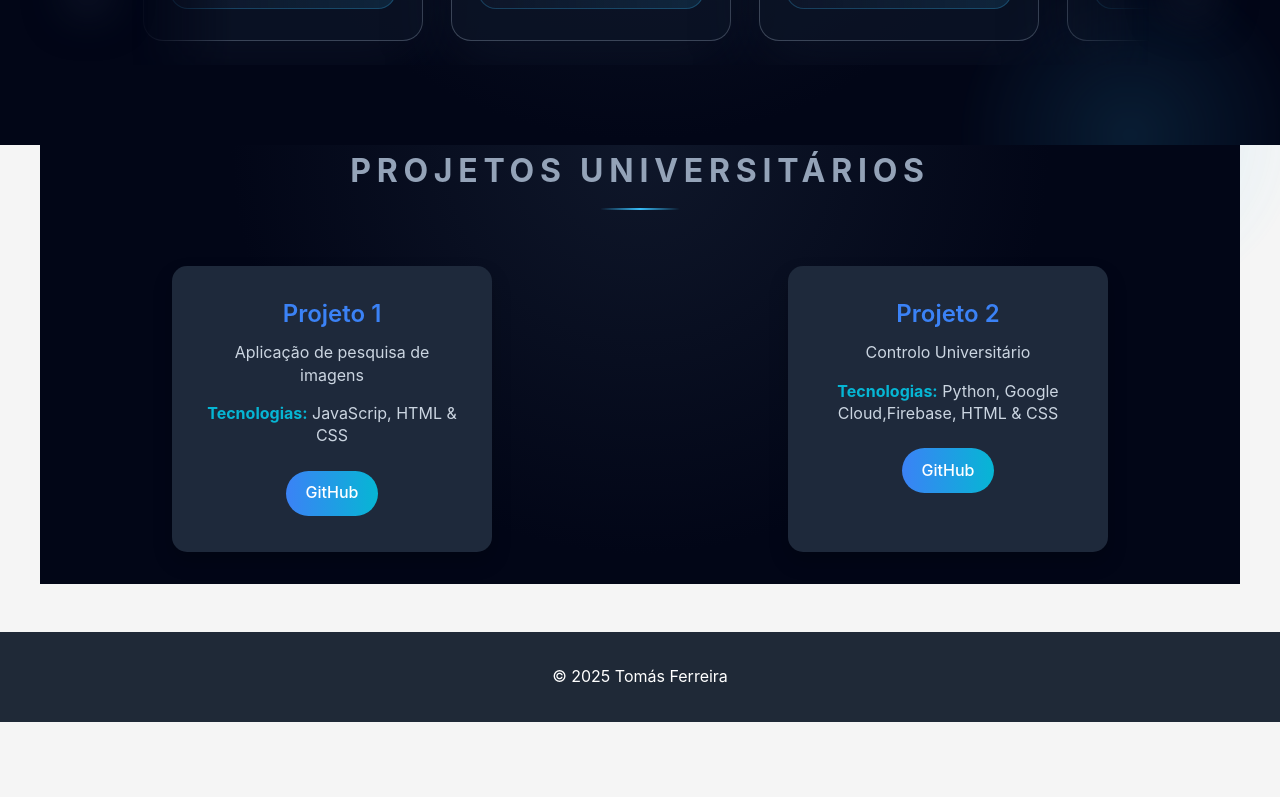
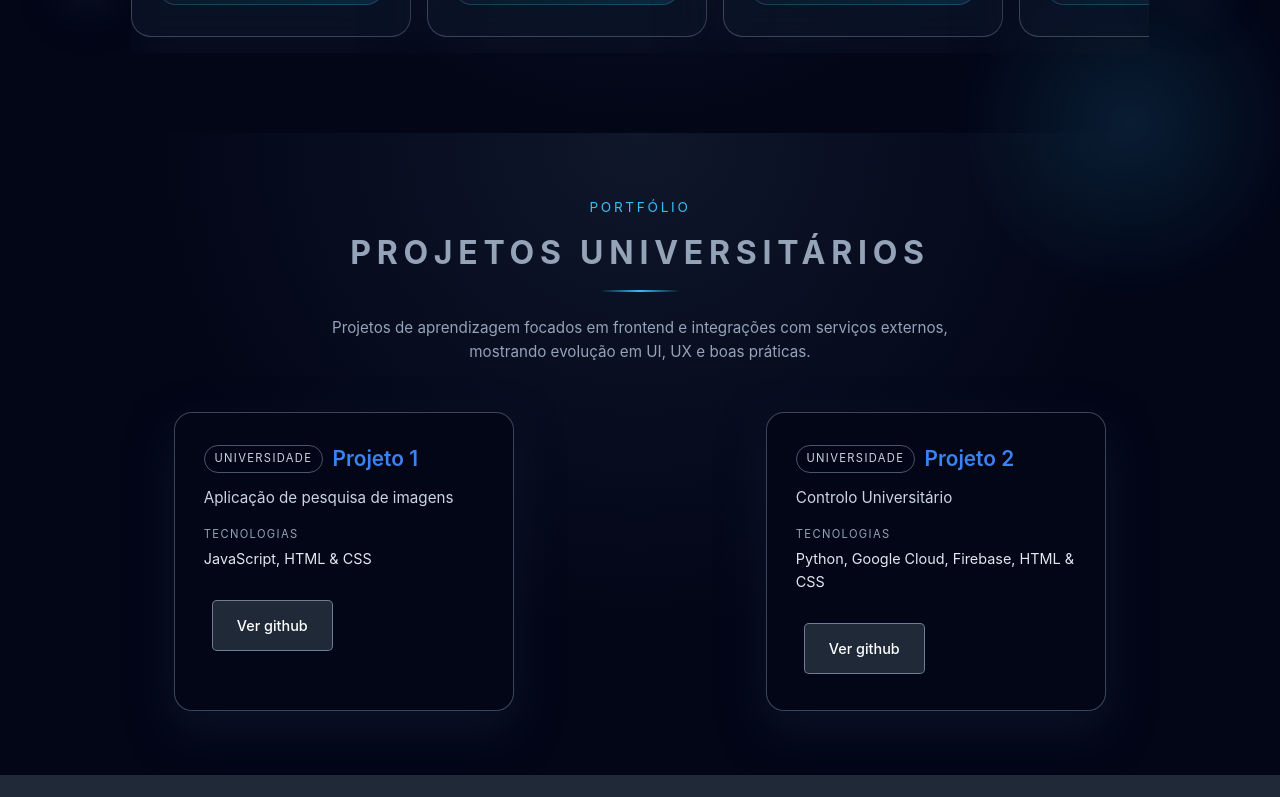
Before and after one commit to taveira1904/personalPortfolio, a React (Create React App) app in the folder portfolio/: page / in a window 1280 px wide. Shown: the part 2000-2797 px from the top of the page. Before the commit the page ends 2722 px from the top, so only its background shows below. Built offline with nearby package versions, Linux system fonts and the light colour scheme.

Commit message:
New updates to sections about, projects and skills - Portfolio React

```diff
--- a/portfolio/src/components/Hero.jsx
+++ b/portfolio/src/components/Hero.jsx
@@ -10,7 +10,6 @@ const Hero = () => {
         <p>Desenvolvo aplicações web modernas e responsivas com foco em performance e UX.</p>
         <div>
           <button className="btn" onClick={() => document.getElementById('projects').scrollIntoView({behavior: 'smooth'})}>Ver Projetos</button>
-          <button className="btn" onClick={() => document.getElementById('contact').scrollIntoView({behavior: 'smooth'})}>Contactar</button>
         </div>
       </div>
     </section>
--- a/portfolio/src/components/Projects.jsx
+++ b/portfolio/src/components/Projects.jsx
@@ -2,26 +2,46 @@ import React from 'react';
 import '../styles/Projects.css';
 
 const projectsData = [
-  { name: 'Projeto 1', desc: 'Aplicação de pesquisa de imagens', tech: 'JavaScrip, HTML & CSS', github: 'https://github.com/taveira1904/imageBank', demo: '#' },
-  { name: 'Projeto 2', desc: 'Controlo Universitário', tech: 'Python, Google Cloud,Firebase, HTML & CSS', github: 'https://github.com/taveira1904/webstatic', demo: '#' },
+  { name: 'Projeto 1', desc: 'Aplicação de pesquisa de imagens', tech: 'JavaScript, HTML & CSS', github: 'https://github.com/taveira1904/imageBank', demo: '#' },
+  { name: 'Projeto 2', desc: 'Controlo Universitário', tech: 'Python, Google Cloud, Firebase, HTML & CSS', github: 'https://github.com/taveira1904/webstatic', demo: '#' },
 ];
 
 const Projects = () => {
   return (
-    <section className="projects container" id="projects">
-      <h2 className="section-title">Projetos Universitários</h2>
-      <div className="projects-grid">
-        {projectsData.map(p => (
-          <div className="project-card" key={p.name}>
-            <h3>{p.name}</h3>
-            <p>{p.desc}</p>
-            <p><strong>Tecnologias:</strong> {p.tech}</p>
-            <div className="project-links">
-              <a href={p.github} target="_blank" className="btn">GitHub</a>
+    <section className="projects-section" id="projects">
+      <div className="projects-inner container">
+        <header className="section-header">
+          <p className="section-kicker">Portfólio</p>
+          <h2 className="section-title">Projetos Universitários</h2>
+          <p className="section-subtitle">
+            Projetos de aprendizagem focados em frontend e integrações com serviços externos, mostrando evolução em UI, UX e boas práticas.
+          </p>
+        </header>
 
-            </div>
-          </div>
-        ))}
+        <div className="projects-grid">
+          {projectsData.map((p) => (
+            <article className="project-card" key={p.name}>
+              <div className="project-glow" />
+              <header className="project-header">
+                <span className="project-badge">Universidade</span>
+                <h3 className="project-title">{p.name}</h3>
+              </header>
+
+              <p className="project-desc">{p.desc}</p>
+
+              <p className="project-tech">
+                <span className="project-tech-label">Tecnologias</span>
+                <span className="project-tech-stack">{p.tech}</span>
+              </p>
+
+              <div className="project-links">
+                <a href={p.github} target="_blank" rel="noreferrer" className="btn btn-ghost">
+                  Ver github
+                </a>
+              </div>
+            </article>
+          ))}
+        </div>
       </div>
     </section>
   );
--- a/portfolio/src/components/Skills.jsx
+++ b/portfolio/src/components/Skills.jsx
@@ -12,13 +12,45 @@ const skills = [
 
 const Skills = () => {
   const sliderRef = useRef(null);
+  const isDownRef = useRef(false);
+  const startXRef = useRef(0);
+  const scrollLeftRef = useRef(0);
 
   const scroll = (direction) => {
     const amount = 260;
+    if (!sliderRef.current) return;
     sliderRef.current.scrollBy({
       left: direction === 'left' ? -amount : amount,
       behavior: 'smooth',
     });
+  };
+
+  const handleMouseDown = (e) => {
+    if (!sliderRef.current) return;
+    isDownRef.current = true;
+    sliderRef.current.classList.add('dragging');
+    startXRef.current = e.pageX - sliderRef.current.offsetLeft;
+    scrollLeftRef.current = sliderRef.current.scrollLeft;
+  };
+
+  const handleMouseLeave = () => {
+    if (!sliderRef.current) return;
+    isDownRef.current = false;
+    sliderRef.current.classList.remove('dragging');
+  };
+
+  const handleMouseUp = () => {
+    if (!sliderRef.current) return;
+    isDownRef.current = false;
+    sliderRef.current.classList.remove('dragging');
+  };
+
+  const handleMouseMove = (e) => {
+    if (!isDownRef.current || !sliderRef.current) return;
+    e.preventDefault();
+    const x = e.pageX - sliderRef.current.offsetLeft;
+    const walk = (x - startXRef.current) * 1.5; // velocidade
+    sliderRef.current.scrollLeft = scrollLeftRef.current - walk;
   };
 
   return (
@@ -30,7 +62,14 @@ const Skills = () => {
           ‹
         </button>
 
-        <div className="skills-slider" ref={sliderRef}>
+        <div
+          className="skills-slider"
+          ref={sliderRef}
+          onMouseDown={handleMouseDown}
+          onMouseLeave={handleMouseLeave}
+          onMouseUp={handleMouseUp}
+          onMouseMove={handleMouseMove}
+        >
           {skills.map((skill, index) => (
             <div className="skill-card" key={index}>
               <h3>{skill.name}</h3>
--- a/portfolio/src/styles/Footer.css
+++ b/portfolio/src/styles/Footer.css
@@ -3,5 +3,5 @@
   padding: 2rem;
   background-color: #1f2937;
   color: white;
-  margin-top: 3rem;
+
 }
--- a/portfolio/src/styles/Projects.css
+++ b/portfolio/src/styles/Projects.css
@@ -1,15 +1,52 @@
 :root {
---project-gradient: radial-gradient(circle at top, #0f172a 0, #020617 55%);
+  --project-gradient: radial-gradient(circle at top, #0f172a 0, #020617 55%);
+  --project-card-bg: #020617;
+  --project-card-border: rgba(148, 163, 184, 0.4);
+  --project-blue: #3b82f6;
+  --project-cyan: #06b6d4;
 }
-/* Secção em si: full width */
-#projects {
-  position: relative;
+
+/* Secção full width com radial gradient */
+.projects-section {
   width: 100%;
   background: var(--project-gradient);
   overflow: hidden;
+  padding: 4rem 0;
 }
 
+/* Conteúdo centralizado */
+.projects-inner {
+  position: relative;
+  z-index: 1;
+}
 
+/* Header da secção */
+.section-header {
+  text-align: center;
+  max-width: 640px;
+  margin: 0 auto 3rem;
+  color: #e2e8f0;
+}
+
+.section-kicker {
+  font-size: 0.85rem;
+  letter-spacing: 0.2em;
+  text-transform: uppercase;
+  color: #38bdf8;
+  margin-bottom: 0.5rem;
+}
+
+.section-title {
+  font-size: 2.1rem;
+  font-weight: 700;
+  margin-bottom: 0.75rem;
+}
+
+.section-subtitle {
+  font-size: 0.95rem;
+  color: #94a3b8;
+  line-height: 1.6;
+}
 
 /* Grid de projetos */
 .projects-grid {
@@ -17,74 +54,136 @@
   grid-template-columns: repeat(auto-fit, minmax(280px, 1fr));
   gap: 2rem;
   justify-items: center;
-  padding: 2rem 0;
 }
 
 /* Card de projeto */
 .project-card {
-  background: #1e293b; /* fundo escuro moderno */
+  position: relative;
+  background: var(--project-card-bg);
   padding: 1.8rem;
-  border-radius: 15px;
-  box-shadow: 0 10px 20px rgba(0, 0, 0, 0.2);
+  border-radius: 18px;
+  border: 1px solid var(--project-card-border);
   width: 100%;
-  max-width: 320px;
-  text-align: center;
+  max-width: 340px;
+  text-align: left;
   color: #e2e8f0;
-  position: relative;
   overflow: hidden;
-  transition: transform 0.3s ease, box-shadow 0.3s ease;
+  box-shadow: 0 18px 45px rgba(15, 23, 42, 0.8);
+  transition: transform 0.3s ease, box-shadow 0.3s ease, border-color 0.3s ease;
   cursor: pointer;
+  animation: fadeUp 0.8s ease forwards;
+}
+
+/* Glow decorativo no topo do card */
+.project-glow {
+  position: absolute;
+  inset: -40%;
+  background: radial-gradient(circle at top, rgba(56, 189, 248, 0.2), transparent 60%);
+  opacity: 0;
+  transition: opacity 0.35s ease;
+  pointer-events: none;
 }
 
 /* Hover suave com elevação */
 .project-card:hover {
-  transform: translateY(-8px) scale(1.03);
-  box-shadow: 0 20px 30px rgba(0, 0, 0, 0.3);
+  transform: translateY(-8px) scale(1.02);
+  box-shadow: 0 24px 60px rgba(15, 23, 42, 0.9);
+  border-color: #38bdf8;
+}
+
+.project-card:hover .project-glow {
+  opacity: 1;
+}
+
+/* Header do card */
+.project-header {
+  display: flex;
+  align-items: center;
+  gap: 0.6rem;
+  margin-bottom: 0.75rem;
+}
+
+/* Tag pequena */
+.project-badge {
+  font-size: 0.7rem;
+  text-transform: uppercase;
+  letter-spacing: 0.12em;
+  padding: 0.25rem 0.6rem;
+  border-radius: 999px;
+  border: 1px solid rgba(148, 163, 184, 0.5);
+  color: #cbd5e1;
+  backdrop-filter: blur(12px);
 }
 
 /* Nome do projeto */
-.project-card h3 {
-  font-size: 1.5rem;
-  margin-bottom: 0.5rem;
-  color: #3b82f6; /* azul de destaque */
+.project-title {
+  font-size: 1.3rem;
+  color: var(--project-blue);
   font-weight: 600;
 }
 
-/* Descrição curta */
-.project-card p {
-  font-size: 1rem;
+/* Descrição */
+.project-desc {
+  font-size: 0.95rem;
   color: #cbd5e1;
   margin-bottom: 1rem;
-  line-height: 1.4;
+  line-height: 1.5;
 }
 
-/* Tecnologias usadas */
-.project-card p strong {
-  color: #06b6d4; /* acento azul */
+/* Tecnologias */
+.project-tech {
+  display: flex;
+  flex-direction: column;
+  gap: 0.15rem;
+  margin-bottom: 1.4rem;
+  font-size: 0.9rem;
+}
+
+.project-tech-label {
+  color: #94a3b8;
+  text-transform: uppercase;
+  letter-spacing: 0.12em;
+  font-size: 0.7rem;
+}
+
+.project-tech-stack {
+  color: #e2e8f0;
 }
 
 /* Links de GitHub / Demo */
 .project-links {
   display: flex;
-  justify-content: center;
-  gap: 1rem;
+  gap: 0.75rem;
 }
 
-.project-links .btn {
+/* Botão */
+.btn {
   padding: 0.6rem 1.2rem;
-  border-radius: 50px;
-  background: linear-gradient(90deg, #3b82f6, #06b6d4);
-  color: white;
+  border-radius: 999px;
   font-weight: 500;
-  transition: transform 0.3s ease, box-shadow 0.3s ease;
+  font-size: 0.9rem;
+  border: none;
+  outline: none;
+  cursor: pointer;
+  text-decoration: none;
 }
 
-.project-links .btn:hover {
-  transform: translateY(-3px) scale(1.05);
-  box-shadow: 0 10px 20px rgba(59,130,246,0.4);
+/* Versão “ghost” para ficar mais clean */
+.btn-ghost {
+  background: rgba(15, 23, 42, 0.8);
+  border: 1px solid rgba(148, 163, 184, 0.7);
+  color: #e2e8f0;
+  transition: transform 0.3s ease, box-shadow 0.3s ease, border-color 0.3s ease, background 0.3s ease;
 }
 
-/* Animação ao entrar na viewport */
+.btn-ghost:hover {
+  transform: translateY(-2px);
+  border-color: var(--project-cyan);
+  background: radial-gradient(circle at top, rgba(56, 189, 248, 0.25), rgba(15, 23, 42, 0.95));
+  box-shadow: 0 12px 25px rgba(56, 189, 248, 0.3);
+}
+
+/* Animação ao entrar */
 @keyframes fadeUp {
   0% {
     opacity: 0;
@@ -96,14 +195,22 @@
   }
 }
 
-.project-card {
-  animation: fadeUp 0.8s ease forwards;
-}
-
 /* Responsividade mobile */
 @media (max-width: 768px) {
+  .projects-section {
+    padding: 3rem 0;
+  }
+
+  .section-title {
+    font-size: 1.7rem;
+  }
+
   .projects-grid {
     grid-template-columns: 1fr;
     gap: 1.5rem;
   }
+
+  .project-card {
+    max-width: 100%;
+  }
 }
--- a/portfolio/src/styles/Skills.css
+++ b/portfolio/src/styles/Skills.css
@@ -79,28 +79,26 @@
   gap: 1.25rem;
 }
 
-/* Área scrollable */
 .skills-slider {
   display: flex;
-  gap: 1.75rem;
-  padding: 1.25rem 0.75rem 1.5rem;
+  gap: 1rem;
   overflow-x: auto;
   scroll-behavior: smooth;
-  scroll-snap-type: x mandatory;
-  -webkit-overflow-scrolling: touch;
-  mask-image: linear-gradient(to right, transparent 0, #000 10%, #000 90%, transparent 100%);
+  padding: 1rem 0;
+  cursor: grab;
+  user-select: none;
+
+  /* esconder scrollbar */
+  -ms-overflow-style: none;       /* IE e Edge antigos */
+  scrollbar-width: none;          /* Firefox */
 }
 
-/* Scrollbar discreta */
 .skills-slider::-webkit-scrollbar {
-  height: 6px;
+  display: none;                  /* Chrome, Safari, etc. */
 }
-.skills-slider::-webkit-scrollbar-track {
-  background: transparent;
-}
-.skills-slider::-webkit-scrollbar-thumb {
-  background: rgba(148, 163, 184, 0.55);
-  border-radius: 999px;
+
+.skills-slider.dragging {
+  cursor: grabbing;
 }
 
 /* Card */
```
